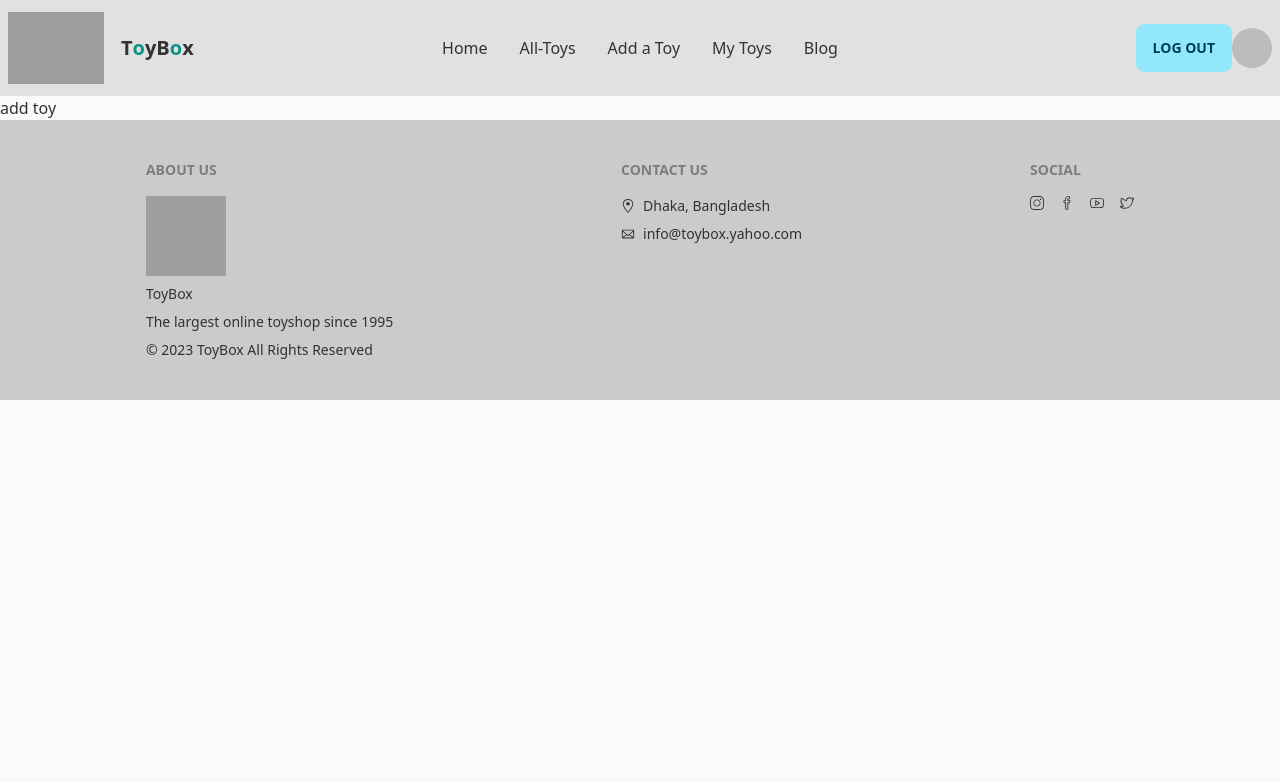
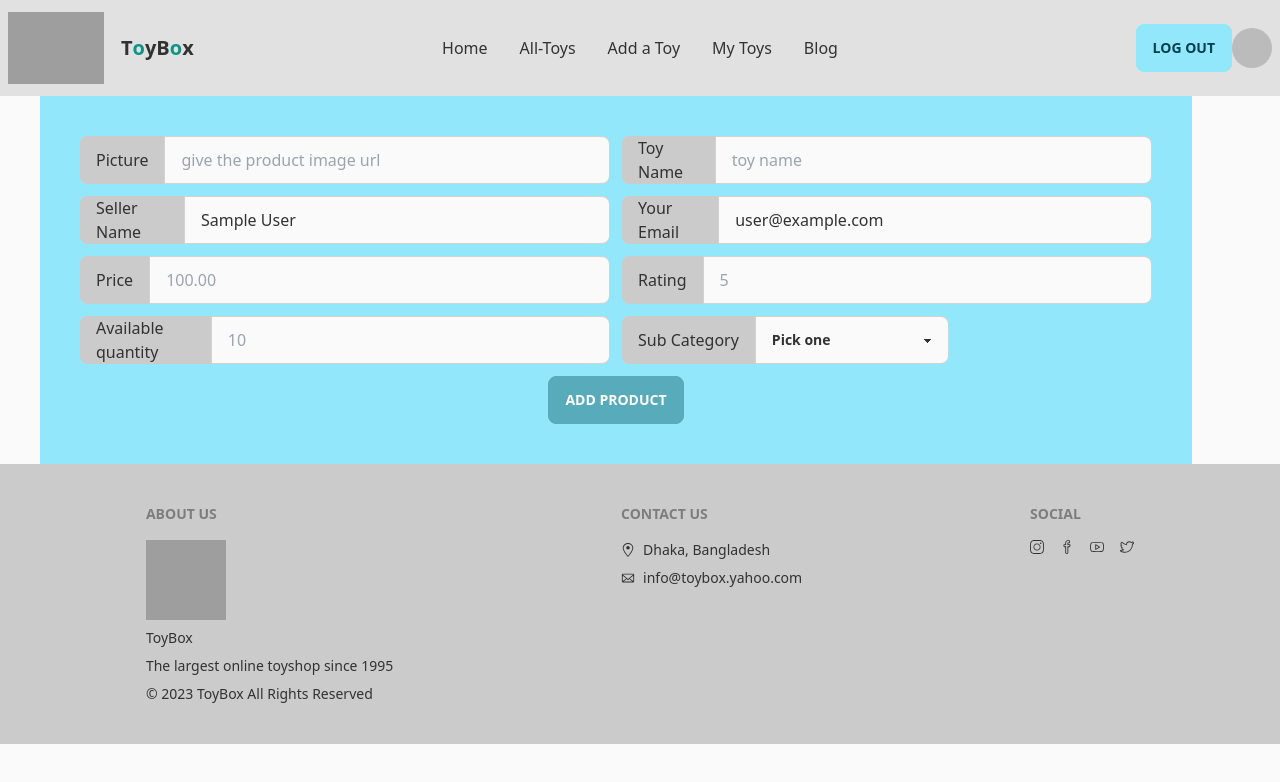
Before and after one commit to SumonaShimu/ToyBox-Client, a React (Vite) app: page /add-a-toy in a window 1280 px wide. Shown: the top 782 px of the page. Built offline with nearby package versions, Linux system fonts and the light colour scheme; no server answers; sample sign-in values are in the browser's storage; grey boxes are pictures that could not be loaded.

Commit message:
add toy complete

```diff
--- a/src/Pages/NavBar.jsx
+++ b/src/Pages/NavBar.jsx
@@ -9,7 +9,7 @@ const NavBar = () => {
     <>
       <li><Link to="/">Home</Link></li>
       <li><Link to="/alltoys">All-Toys</Link></li>
-      <li><Link to="/addtoy">Add a Toy</Link></li>
+      <li><Link to="/add-a-toy">Add a Toy</Link></li>
       {user && <li><Link to="/mytoys">My Toys</Link></li>}
       <li><Link to="/blog">Blog</Link></li>
     </>
--- a/src/Pages/private/AddToy.jsx
+++ b/src/Pages/private/AddToy.jsx
@@ -1,7 +1,97 @@
+import { useContext, useState } from "react";
+import { AuthContext } from "../AuthProvider";
+
 const AddToy = () => {
+    const { user } = useContext(AuthContext);
+    let userName = '', userEmail = ''
+    if (user) {
+        userName = user.displayName;
+        userEmail = user.email;
+    }
+    const [selectedValue, setSelectedValue] = useState('');
+    const handleSelectChange = (event) => {
+        setSelectedValue(event.target.value);
+    };
+
+    const addItem = (event) => {
+        event.preventDefault()
+        const form = event.target;
+        const name=form.name.value;
+        const pictureURL=form.url.value;
+        const price=parseFloat(form.price.value);
+        const quantity=parseFloat(form.quantity.value);
+        const rating=parseFloat(form.rating.value);
+        const sellerEmail=form.email.value;
+        const sellerName=form.seller.value;
+        const subcategory=selectedValue;
+
+        const newItem={
+            name,pictureURL,price,quantity,rating,sellerEmail,sellerName,subcategory
+        }
+        const itemjson=JSON.stringify(newItem);
+        fetch('https://toybox-server.vercel.app/addtoy', {
+            method: 'POST',
+            headers: {
+                'content-type': 'application/json'
+            },
+            body: JSON.stringify(newItem)
+        })
+        .then(res => res.json())
+        .then(data => {
+            console.log(data);
+            if(data.insertedId){
+                alert('Toy inserted successfully')
+            }
+        })
+        console.log(itemjson)
+    }
     return (
         <div>
-            add toy
+            <form onSubmit={addItem} className="bg-primary mx-10 my-50 p-10 grid md:grid-cols-2 grid-cols-1 gap-3 w-[90%]">
+                <label className="input-group">
+                    <span>Picture</span>
+                    <input name='url' type="url" placeholder="give the product image url" className="input input-bordered w-full" />
+                </label>
+                <label className="input-group">
+                    <span>Toy Name</span>
+                    <input name='name' type="text" placeholder="toy name" className="input input-bordered w-full" />
+                </label>
+                <label className="input-group">
+                    <span>Seller Name</span>
+                    <input name='seller' type="text"
+                        defaultValue={userName} className="input input-bordered w-full" />
+                </label>
+                <label className="input-group">
+                    <span>Your Email</span>
+                    <input name='email' type="email"
+                        defaultValue={userEmail} className="input input-bordered w-full" />
+                </label>
+
+                <label className="input-group">
+                    <span>Price</span>
+                    <input name='price' type="number" step="0.01" placeholder="100.00" className="input input-bordered w-full" />
+                </label>
+                <label className="input-group">
+                    <span>Rating</span>
+                    <input name='rating' type="number" step="0.01" placeholder="5" className="input input-bordered w-full" />
+                </label>
+                <label className="input-group">
+                    <span>Available quantity</span>
+                    <input name='quantity' type="number" placeholder="10" className="input input-bordered w-full" />
+                </label>
+
+                <label className="input-group">
+                    <span>Sub Category</span>
+                    <select className="select select-bordered" onChange={handleSelectChange} value={selectedValue}>
+                        <option disabled value="">Pick one</option>
+                        <option value="Geography">Geography</option>
+                        <option value="Problem-Solving">Problem-Solving</option>
+                        <option value="Math">Math and Counting</option>
+                        <option value="Others">Others</option>
+                    </select>
+                </label>
+                <input type="submit" value="Add Product" className="btn btn-secondary text-white col-span-2 mx-auto"/>
+            </form>
         </div>
     );
 };
```
